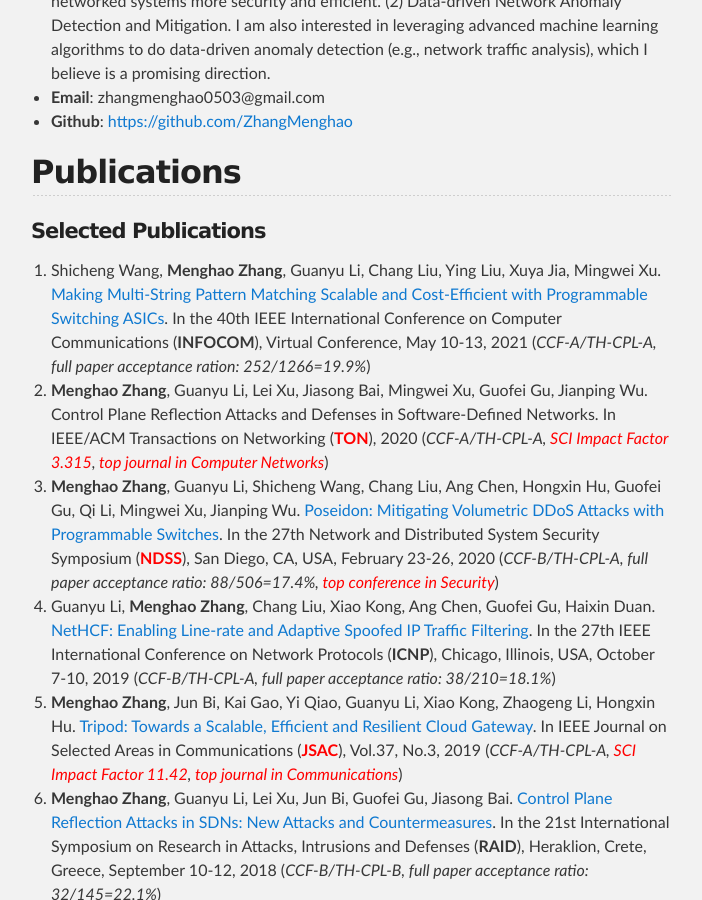
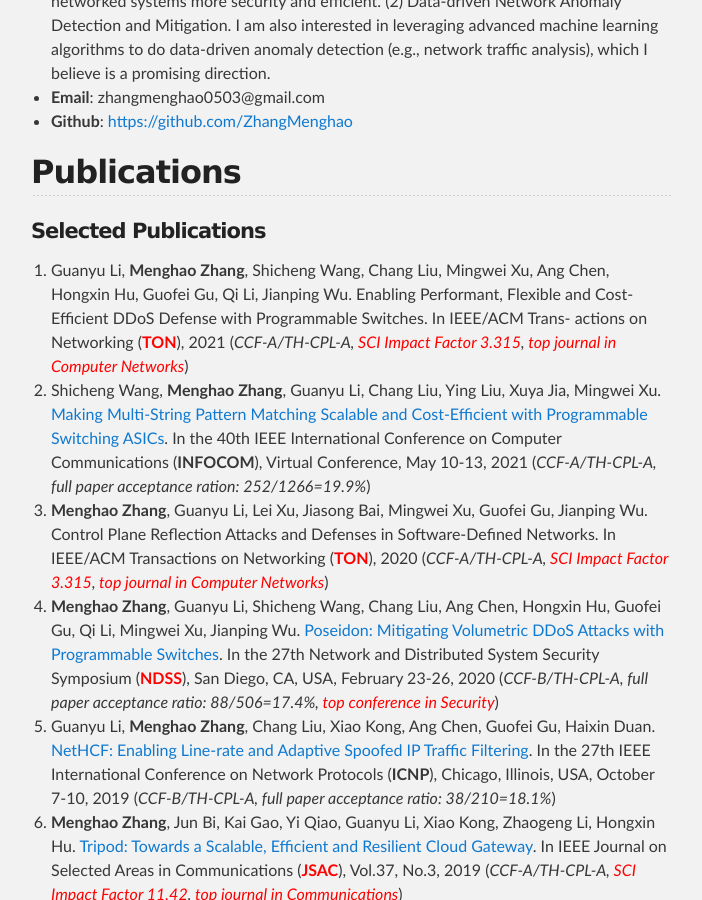
Before and after one commit to zhangmenghao/zhangmenghao.github.io, a Jekyll site: the page built from index.md, in a window 1280 px wide and 900 px high, scrolled down 831 px. Shown: the whole window, without its empty margins (289-991 px from the left). Built offline with Jekyll 4.4.1, drawn with Linux system fonts in a browser that asks for light colours.

Commit message:
Update ToN 2021

```diff
--- a/index.md
+++ b/index.md
@@ -18,6 +18,7 @@ category: Tech
 ## Publications
 <!-- (* indicates that I am the corresponding author) -->
 #### Selected Publications
+7. Guanyu Li, __Menghao Zhang__, Shicheng Wang, Chang Liu, Mingwei Xu, Ang Chen, Hongxin Hu, Guofei Gu, Qi Li, Jianping Wu. Enabling Performant, Flexible and Cost-Efficient DDoS Defense with Programmable Switches. In IEEE/ACM Trans- actions on Networking (**<font color='red'>TON</font>**), 2021 (*CCF-A/TH-CPL-A, <font color='red'>SCI Impact Factor 3.315</font>, <font color='red'>top journal in Computer Networks</font>*)
 6. Shicheng Wang, __Menghao Zhang__, Guanyu Li, Chang Liu, Ying Liu, Xuya Jia, Mingwei Xu.
 [Making Multi-String Pattern Matching Scalable and Cost-Efficient with Programmable Switching ASICs](./papers/infocom2020-Bolt.pdf).
 In the 40th IEEE International Conference on Computer Communications (**INFOCOM**), Virtual Conference, May 10-13, 2021 (*CCF-A/TH-CPL-A, full paper acceptance ration: 252/1266=19.9%*)
```
